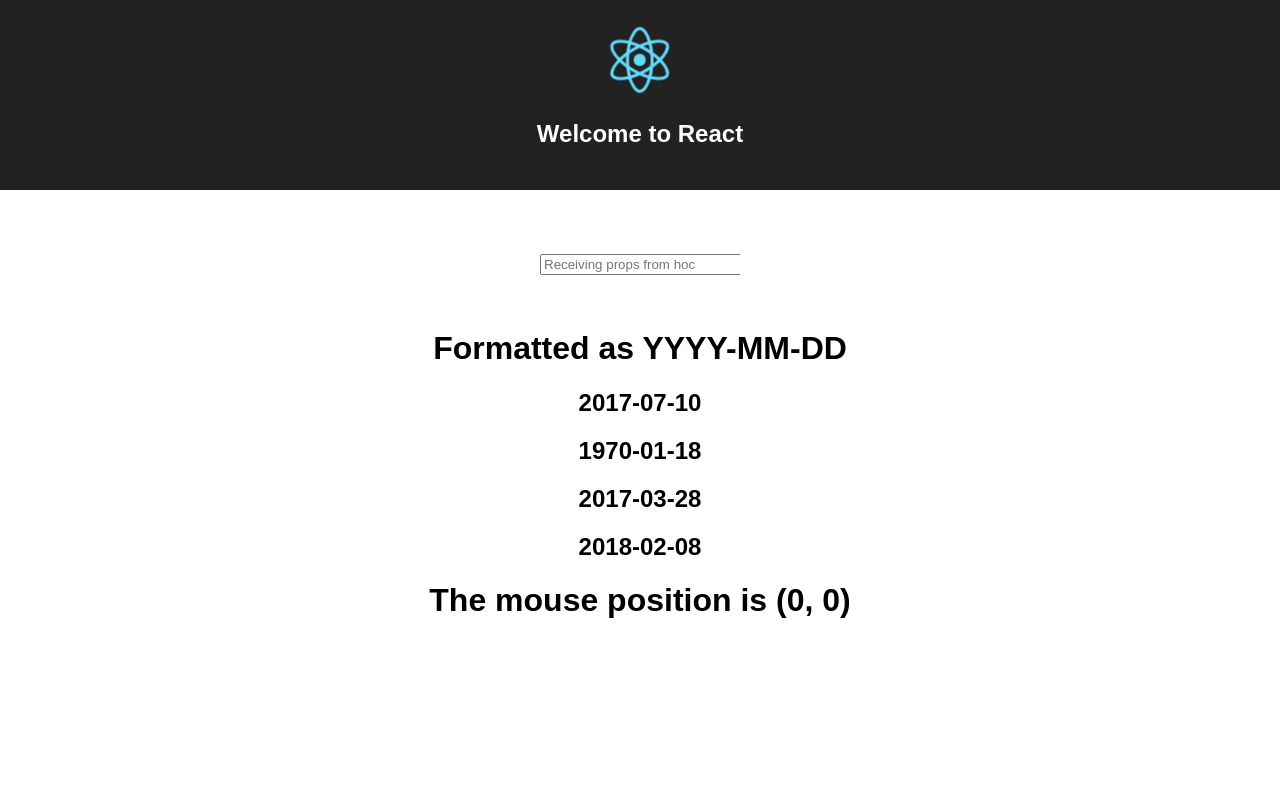
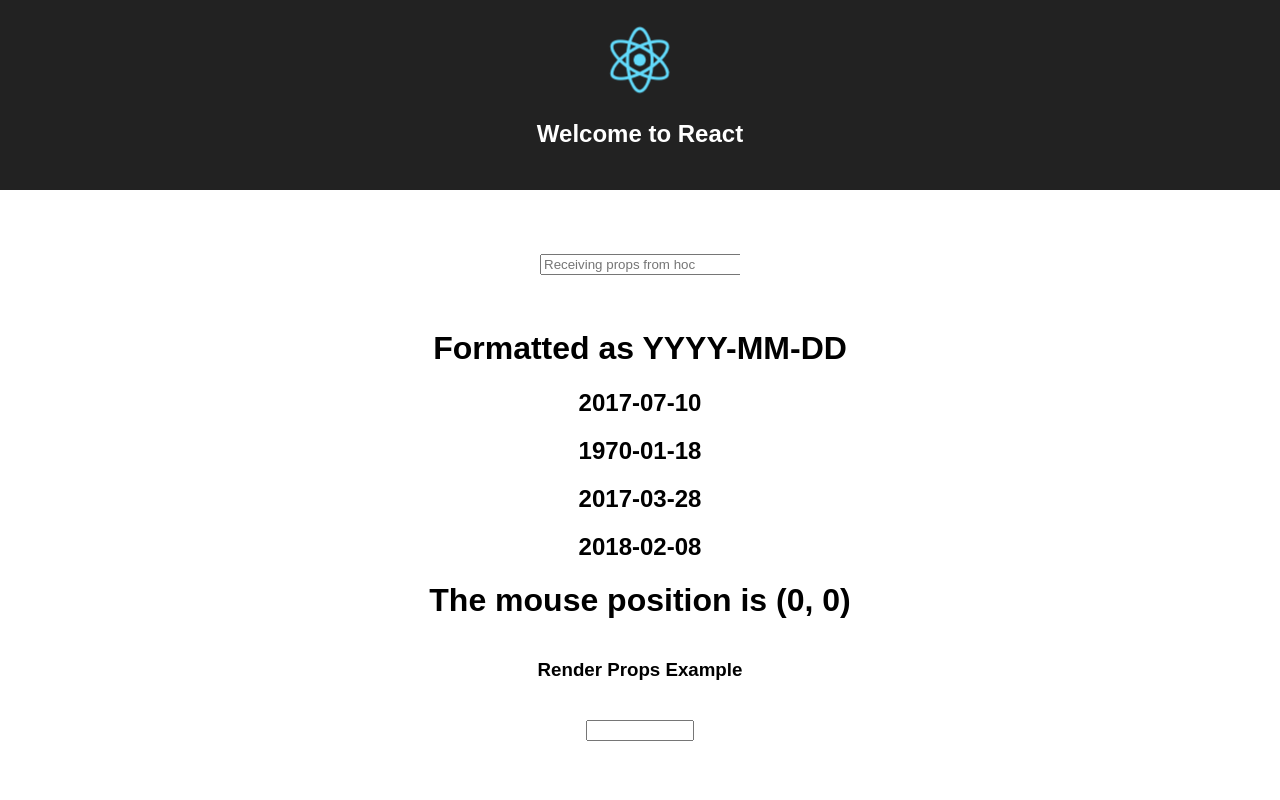
Before and after one commit to steven-isbell/react-patterns, a React (Create React App) app: page / in a window 1280 px wide. Shown: the top 800 px of the page. Built offline with nearby package versions, Linux system fonts and the light colour scheme.

Commit message:
Updated styling and display

```diff
--- a/src/patterns/HigherOrderComp/HigherOrderComp.js
+++ b/src/patterns/HigherOrderComp/HigherOrderComp.js
@@ -51,7 +51,7 @@ class HigherOrderMouse extends Component {
     const { x, y } = this.props.mouse;
 
     return (
-      <div style={{ height: "500px" }}>
+      <div>
         <h1>
           The mouse position is ({x}, {y})
         </h1>
--- a/src/patterns/HigherOrderComp/hoc/withMouse.js
+++ b/src/patterns/HigherOrderComp/hoc/withMouse.js
@@ -22,7 +22,7 @@ const withMouse = Component => {
 
     render() {
       return (
-        <div style={{ height: "100%" }} onMouseMove={this.handleMouseMove}>
+        <div onMouseMove={this.handleMouseMove}>
           <Component {...this.props} mouse={this.state} />
         </div>
       );
--- a/src/patterns/RenderProps/RenderProps.js
+++ b/src/patterns/RenderProps/RenderProps.js
@@ -4,8 +4,16 @@ class RenderProps extends Component {
   render() {
     return (
       <div style={this.props.style}>
-        <input onChange={event => this.props.handleTextInput(event)} />
-        {this.props.textInput}
+        {this.props.textInput ? (
+          <h3>{this.props.textInput}</h3>
+        ) : (
+          <h3>Render Props Example</h3>
+        )}
+
+        <input
+          style={{ margin: " 20px auto", width: "100px" }}
+          onChange={event => this.props.handleTextInput(event)}
+        />
       </div>
     );
   }
```
